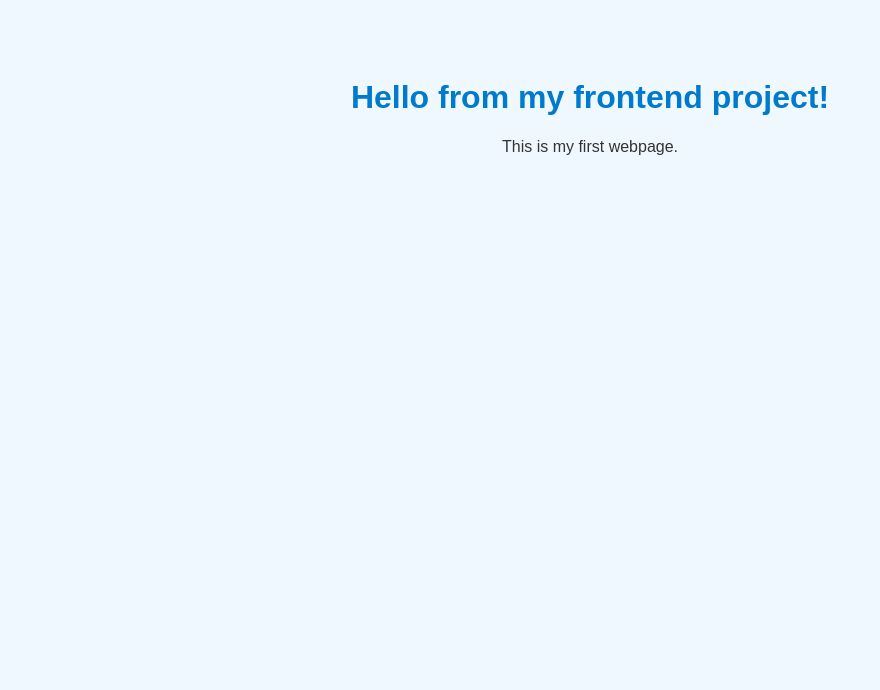
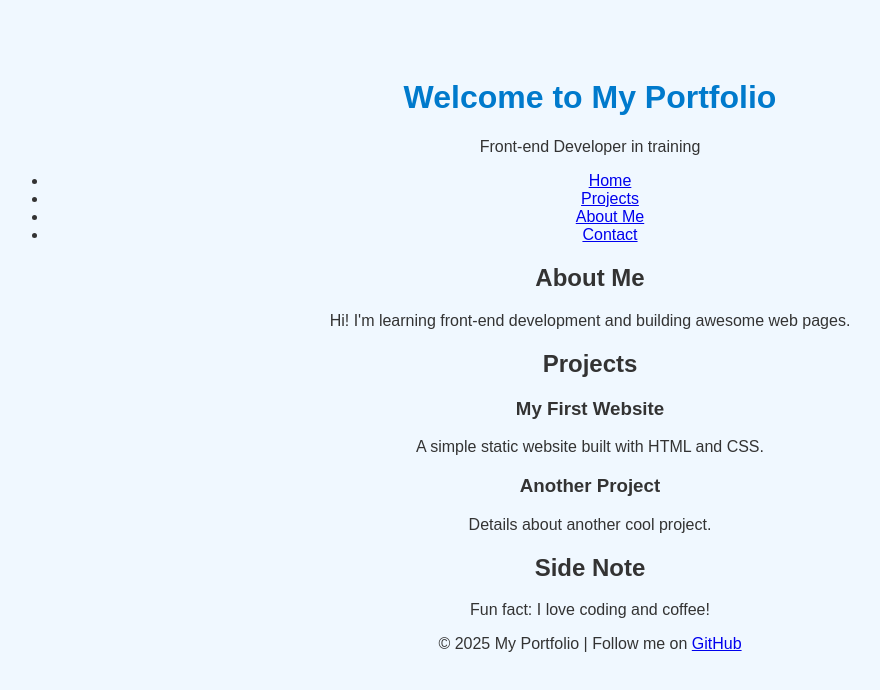
Before and after one commit to CelesNeba/frontend-project, a plain HTML site: page index.html in a window 1280 px wide. Shown: the whole page, without its empty margins (50-930 px from the left). Drawn offline with Linux system fonts and the light colour scheme.

Commit message:
Describe what you changed

```diff
--- a/index.html
+++ b/index.html
@@ -3,13 +3,50 @@
 <head>
   <meta charset="UTF-8" />
   <meta name="viewport" content="width=device-width, initial-scale=1.0">
-  <title>My Frontend Project</title>
+  <title>My Portfolio</title>
   <link rel="stylesheet" href="style.css">
 </head>
 <body>
-  <h1>Hello from my frontend project!</h1>
-  <p>This is my first webpage.</p>
-  <script src="script.js"></script>
+  <header>
+    <h1>Welcome to My Portfolio</h1>
+    <p>Front-end Developer in training</p>
+  </header>
 
+  <nav>
+    <ul>
+      <li><a href="#">Home</a></li>
+      <li><a href="#">Projects</a></li>
+      <li><a href="#">About Me</a></li>
+      <li><a href="#">Contact</a></li>
+    </ul>
+  </nav>
+
+  <main>
+    <section>
+      <h2>About Me</h2>
+      <p>Hi! I'm learning front-end development and building awesome web pages.</p>
+    </section>
+
+    <section>
+      <h2>Projects</h2>
+      <article>
+        <h3>My First Website</h3>
+        <p>A simple static website built with HTML and CSS.</p>
+      </article>
+      <article>
+        <h3>Another Project</h3>
+        <p>Details about another cool project.</p>
+      </article>
+    </section>
+
+    <aside>
+      <h2>Side Note</h2>
+      <p>Fun fact: I love coding and coffee!</p>
+    </aside>
+  </main>
+
+  <footer>
+    <p>&copy; 2025 My Portfolio | Follow me on <a href="#">GitHub</a></p>
+  </footer>
 </body>
 </html>
```
